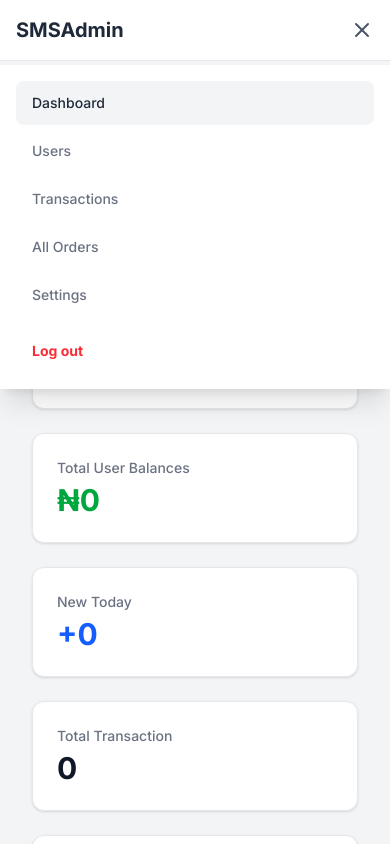
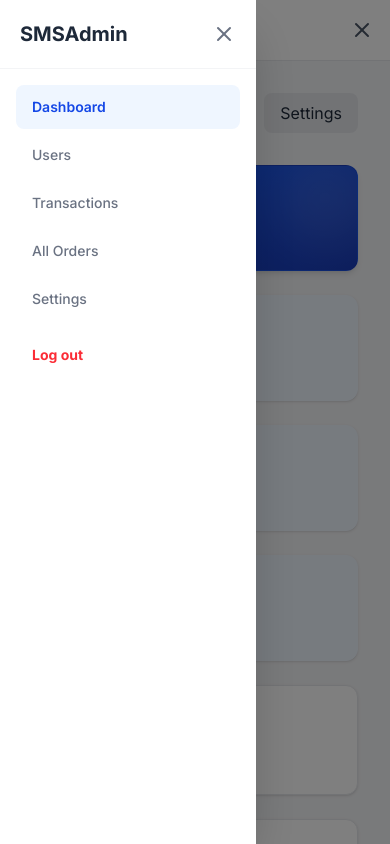
Before and after one commit to smsonlineeee-ctrl/ultraverify, a Next.js app in the folder client/: page /admin in a window 390 px wide. Both pictures are taken after a click on the button 362 px from the left and 30 px from the top of the page. Built offline with nearby package versions, Linux system fonts and the light colour scheme; no server answers.

Commit message:
style: change mobile dropdown menus to side drawers for users and admins, and add beautiful blue themes to stat cards

```diff
--- a/client/app/admin/layout.tsx
+++ b/client/app/admin/layout.tsx
@@ -26,15 +26,24 @@ export default function AdminLayout({ children }: { children: React.ReactNode })
 
       {/* Mobile Menu Dropdown */}
       {isMobileMenuOpen && (
-        <div className="md:hidden absolute top-[65px] left-0 right-0 bg-white shadow-xl z-40 flex flex-col max-h-[calc(100vh-65px)] overflow-y-auto">
+        <div className="md:hidden fixed inset-0 z-50 flex">
+          <div className="fixed inset-0 bg-black/50 transition-opacity" onClick={() => setIsMobileMenuOpen(false)}></div>
+          <div className="relative flex flex-col w-64 max-w-[80%] bg-white h-full shadow-2xl transition-transform transform translate-x-0 overflow-y-auto">
+            <div className="p-5 border-b border-gray-100 flex justify-between items-center">
+              <span className="text-xl font-bold text-gray-800">SMSAdmin</span>
+              <button onClick={() => setIsMobileMenuOpen(false)} className="text-gray-500 hover:text-gray-800 focus:outline-none">
+                <X className="w-6 h-6" />
+              </button>
+            </div>
           <nav className="flex flex-col p-4 gap-1 text-sm font-medium">
-            <Link onClick={()=>setIsMobileMenuOpen(false)} href="/admin" className={`flex items-center px-4 py-3 ${pathname === '/admin' ? 'bg-gray-100 text-gray-800' : 'text-gray-500'} rounded-lg`}>Dashboard</Link>
-            <Link onClick={()=>setIsMobileMenuOpen(false)} href="/admin/users" className={`flex items-center px-4 py-3 ${pathname.includes('/admin/users') ? 'bg-gray-100 text-gray-800' : 'text-gray-500'} rounded-lg`}>Users</Link>
-            <Link onClick={()=>setIsMobileMenuOpen(false)} href="/admin/transactions" className={`flex items-center px-4 py-3 ${pathname.includes('/admin/transactions') ? 'bg-gray-100 text-gray-800' : 'text-gray-500'} rounded-lg`}>Transactions</Link>
-            <Link onClick={()=>setIsMobileMenuOpen(false)} href="/admin/orders" className={`flex items-center px-4 py-3 ${pathname.includes('/admin/orders') ? 'bg-gray-100 text-gray-800' : 'text-gray-500'} rounded-lg`}>All Orders</Link>
-            <Link onClick={()=>setIsMobileMenuOpen(false)} href="/admin/settings" className={`flex items-center px-4 py-3 ${pathname.includes('/admin/settings') ? 'bg-gray-100 text-gray-800' : 'text-gray-500'} rounded-lg`}>Settings</Link>
+            <Link onClick={()=>setIsMobileMenuOpen(false)} href="/admin" className={`flex items-center px-4 py-3 ${pathname === '/admin' ? 'bg-blue-50 text-blue-700 font-semibold' : 'text-gray-500'} rounded-lg`}>Dashboard</Link>
+            <Link onClick={()=>setIsMobileMenuOpen(false)} href="/admin/users" className={`flex items-center px-4 py-3 ${pathname.includes('/admin/users') ? 'bg-blue-50 text-blue-700 font-semibold' : 'text-gray-500'} rounded-lg`}>Users</Link>
+            <Link onClick={()=>setIsMobileMenuOpen(false)} href="/admin/transactions" className={`flex items-center px-4 py-3 ${pathname.includes('/admin/transactions') ? 'bg-blue-50 text-blue-700 font-semibold' : 'text-gray-500'} rounded-lg`}>Transactions</Link>
+            <Link onClick={()=>setIsMobileMenuOpen(false)} href="/admin/orders" className={`flex items-center px-4 py-3 ${pathname.includes('/admin/orders') ? 'bg-blue-50 text-blue-700 font-semibold' : 'text-gray-500'} rounded-lg`}>All Orders</Link>
+            <Link onClick={()=>setIsMobileMenuOpen(false)} href="/admin/settings" className={`flex items-center px-4 py-3 ${pathname.includes('/admin/settings') ? 'bg-blue-50 text-blue-700 font-semibold' : 'text-gray-500'} rounded-lg`}>Settings</Link>
             <button onClick={() => { setIsMobileMenuOpen(false); router.push('/login'); }} className="flex items-center px-4 py-3 text-red-500 font-bold mt-2 rounded-lg text-left">Log out</button>
           </nav>
+        </div>
         </div>
       )}
 
--- a/client/app/admin/page.tsx
+++ b/client/app/admin/page.tsx
@@ -64,20 +64,21 @@ export default function AdminDashboard() {
         ) : (
           <>
             <div className="grid md:grid-cols-4 gap-6 mb-8">
-              <div className="p-6 rounded-xl border border-gray-200 shadow-sm bg-white text-gray-900">
-                <h3 className="text-gray-500 text-sm font-medium mb-1">Total Users</h3>
-                <p className="text-3xl font-bold text-gray-900">{stats?.totalUsers || 0}</p>
+              <div className="p-6 rounded-xl border border-transparent shadow-md bg-gradient-to-br from-blue-600 to-blue-800 text-white relative overflow-hidden">
+                <div className="absolute top-0 right-0 -mr-4 -mt-4 w-24 h-24 bg-white opacity-10 rounded-full blur-xl"></div>
+                <h3 className="text-blue-100 text-xs font-medium mb-1 tracking-wider uppercase">Total Users</h3>
+                <p className="text-3xl font-bold">{stats?.totalUsers || 0}</p>
               </div>
-              <div className="p-6 rounded-xl border border-gray-200 bg-white shadow-sm">
-                <h3 className="text-gray-500 text-sm font-medium mb-1">Active Numbers</h3>
+              <div className="p-6 rounded-xl border border-blue-50 bg-blue-50 shadow-sm text-gray-900">
+                <h3 className="text-gray-500 text-xs font-medium mb-1 tracking-wider uppercase">Active Numbers</h3>
                 <p className="text-3xl font-bold text-gray-900">{stats?.activeNumbers || 0}</p>
               </div>
-              <div className="p-6 rounded-xl border border-gray-200 bg-white shadow-sm">
-                <h3 className="text-gray-500 text-sm font-medium mb-1">Total User Balances</h3>
-                <p className="text-3xl font-bold text-green-600">₦{(stats?.revenue || 0).toLocaleString()}</p>
+              <div className="p-6 rounded-xl border border-blue-50 bg-blue-50 shadow-sm text-gray-900">
+                <h3 className="text-gray-500 text-xs font-medium mb-1 tracking-wider uppercase">Total User Balances</h3>
+                <p className="text-3xl font-bold text-blue-600">₦{(stats?.revenue || 0).toLocaleString()}</p>
               </div>
-              <div className="p-6 rounded-xl border border-gray-200 bg-white shadow-sm">
-                <h3 className="text-gray-500 text-sm font-medium mb-1">New Today</h3>
+              <div className="p-6 rounded-xl border border-blue-50 bg-blue-50 shadow-sm">
+                <h3 className="text-gray-500 text-xs font-medium mb-1 tracking-wider uppercase">New Today</h3>
                 <p className="text-3xl font-bold text-blue-600">+{stats?.newToday || 0}</p>
               </div>
               <div className="p-6 rounded-xl border border-gray-200 bg-white shadow-sm">
--- a/client/app/dashboard/page.tsx
+++ b/client/app/dashboard/page.tsx
@@ -209,8 +209,16 @@ export default function Dashboard() {
 
       {/* Mobile Menu Dropdown */}
       {isMobileMenuOpen && (
-        <div className="md:hidden absolute top-[65px] left-0 right-0 bg-white shadow-xl z-40 flex flex-col max-h-[calc(100vh-65px)] overflow-y-auto">
-          <nav className="flex flex-col p-4 gap-1 text-sm font-medium">
+        <div className="md:hidden fixed inset-0 z-50 flex">
+          <div className="fixed inset-0 bg-black/50 transition-opacity" onClick={() => setIsMobileMenuOpen(false)}></div>
+          <div className="relative flex flex-col w-72 max-w-[85%] bg-white h-full shadow-2xl transition-transform transform translate-x-0 overflow-y-auto">
+            <div className="p-5 border-b border-gray-100 flex justify-between items-center">
+              <span className="text-xl font-bold text-blue-600">Ultra verify</span>
+              <button onClick={() => setIsMobileMenuOpen(false)} className="text-gray-500 hover:text-gray-800 focus:outline-none">
+                <X className="w-6 h-6" />
+              </button>
+            </div>
+            <nav className="flex flex-col p-4 gap-1 text-sm font-medium">
             <button onClick={() => { setView("dashboard"); setIsMobileMenuOpen(false); }} className={`flex items-center gap-3 px-4 py-3 rounded-lg ${view === "dashboard" ? "bg-blue-50 text-blue-700 font-semibold" : "text-gray-700"}`}><Home className="w-5 h-5"/> Dashboard</button>
             <button onClick={() => { setView("fundwallet"); setIsMobileMenuOpen(false); }} className={`flex items-center gap-3 px-4 py-3 rounded-lg ${view === "fundwallet" ? "bg-blue-50 text-blue-700 font-semibold" : "text-gray-700"}`}><CreditCard className="w-5 h-5"/> Fund wallet</button>
             <button onClick={() => { setView("usanumbers"); setIsMobileMenuOpen(false); }} className={`flex items-center gap-3 px-4 py-3 rounded-lg ${view === "usanumbers" ? "bg-blue-50 text-blue-700 font-semibold" : "text-gray-700"}`}><Phone className="w-5 h-5"/> USA numbers</button>
@@ -223,6 +231,7 @@ export default function Dashboard() {
             <button onClick={() => { setView("transactionsdashboard"); setIsMobileMenuOpen(false); }} className={`flex items-center gap-3 px-4 py-3 rounded-lg ${view === "transactionsdashboard" ? "bg-blue-50 text-blue-700 font-semibold" : "text-gray-700"}`}><FileText className="w-5 h-5"/> Transaction history</button>
             <button onClick={handleSignOut} className="flex items-center gap-3 px-4 py-3 mt-2 rounded-lg text-red-600 hover:bg-red-50 font-bold"><LogOut className="w-5 h-5"/> Sign out</button>
           </nav>
+        </div>
         </div>
       )}
 
@@ -335,9 +344,9 @@ export default function Dashboard() {
                 <span className="text-3xl font-bold mb-2">₦{userBalance.toLocaleString()}</span>
                 <button className="bg-white text-blue-700 font-bold px-4 py-1.5 rounded-lg text-xs shadow-sm hover:shadow transition mt-auto" onClick={() => setView("fundwallet")}>Recharge</button>
               </div>
-              <div className="p-6 rounded-xl shadow-sm bg-white border border-gray-100 text-gray-900 flex flex-col items-start">
-                <span className="text-xs text-gray-500 mb-1 uppercase tracking-wider font-medium">SMS Purchased - Lifetime</span>
-                <span className="text-3xl font-bold mb-2 text-gray-800">0</span>
+              <div className="p-6 rounded-xl shadow-sm bg-blue-50 border border-blue-100 flex flex-col items-start">
+                <span className="text-xs text-blue-700 mb-1 uppercase tracking-wider font-semibold">SMS Purchased - Lifetime</span>
+                <span className="text-3xl font-bold mb-2 text-blue-900">{userOrders.length}</span>
               </div>
               <div className="p-6 rounded-xl shadow-md text-white bg-gradient-to-br from-blue-500 to-blue-700 flex flex-col items-start relative overflow-hidden">
                 <div className="absolute bottom-0 left-0 -ml-4 -mb-4 w-20 h-20 bg-white opacity-10 rounded-full blur-xl"></div>
```
